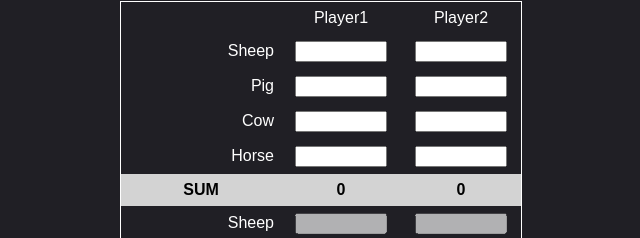
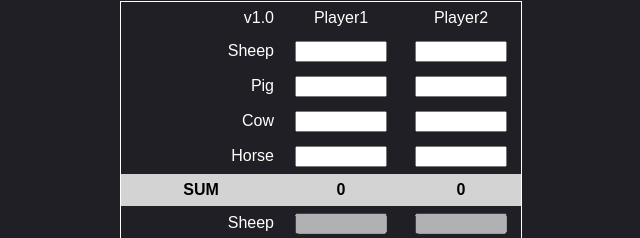
Before and after one commit to bi0gauss/bi0gauss.github.io, a plain HTML site: page calcs/agricola2pCalc.html in a window 1280 px wide. Shown: the top 238 px of the page, 319-959 px from the left. Drawn offline with Linux system fonts and the light colour scheme.

Commit message:
Update calcs/agricola2pCalc.html

```diff
--- a/calcs/agricola2pCalc.html
+++ b/calcs/agricola2pCalc.html
@@ -196,7 +196,7 @@ input[type=number]::-webkit-outer-spin-button {
 	<div class="table">
 		<div class="tbody">
 			<div class="row">
-				<div class="colLabel"><label></label></div>
+				<div class="colLabel"><label>v1.0</label></div>
 				<div class="col" align="center"><label>Player1</label></div>
 				<div class="col" align="center"><label>Player2</label></div>
 			</div>
```
